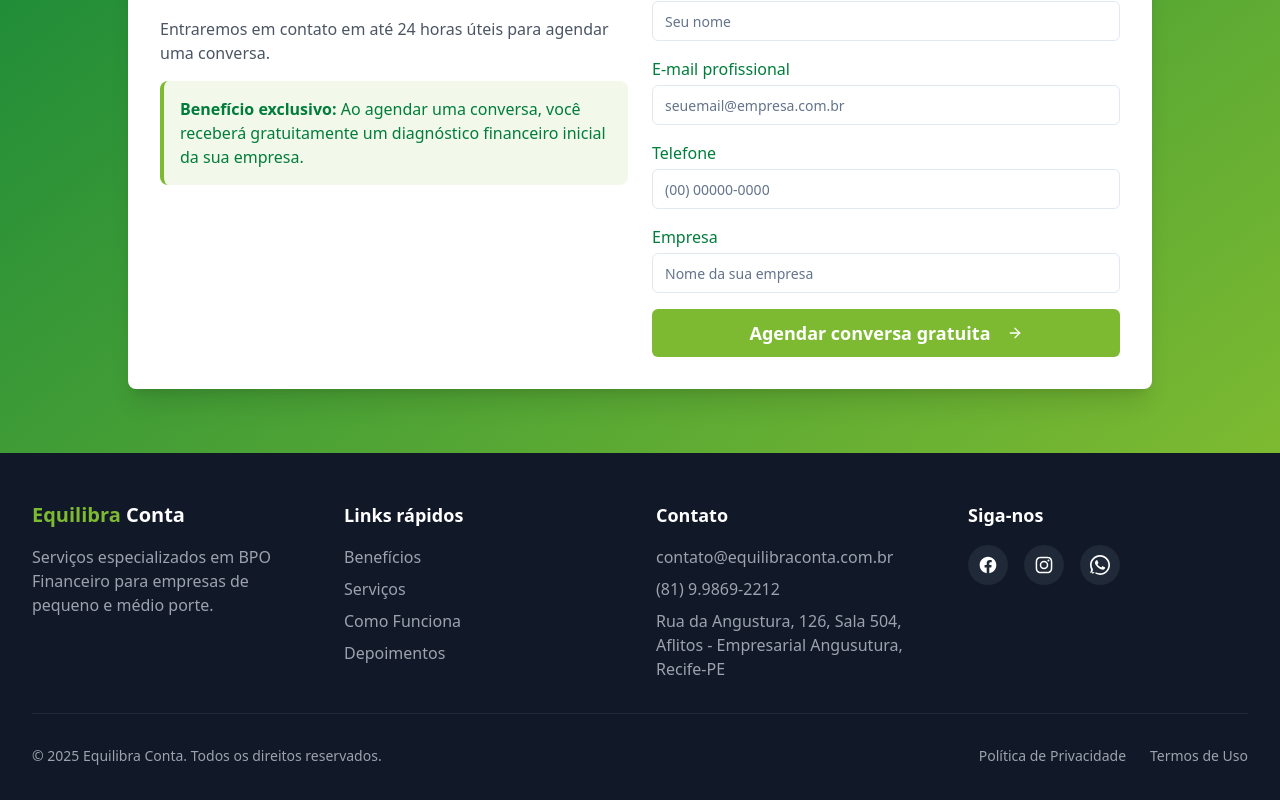
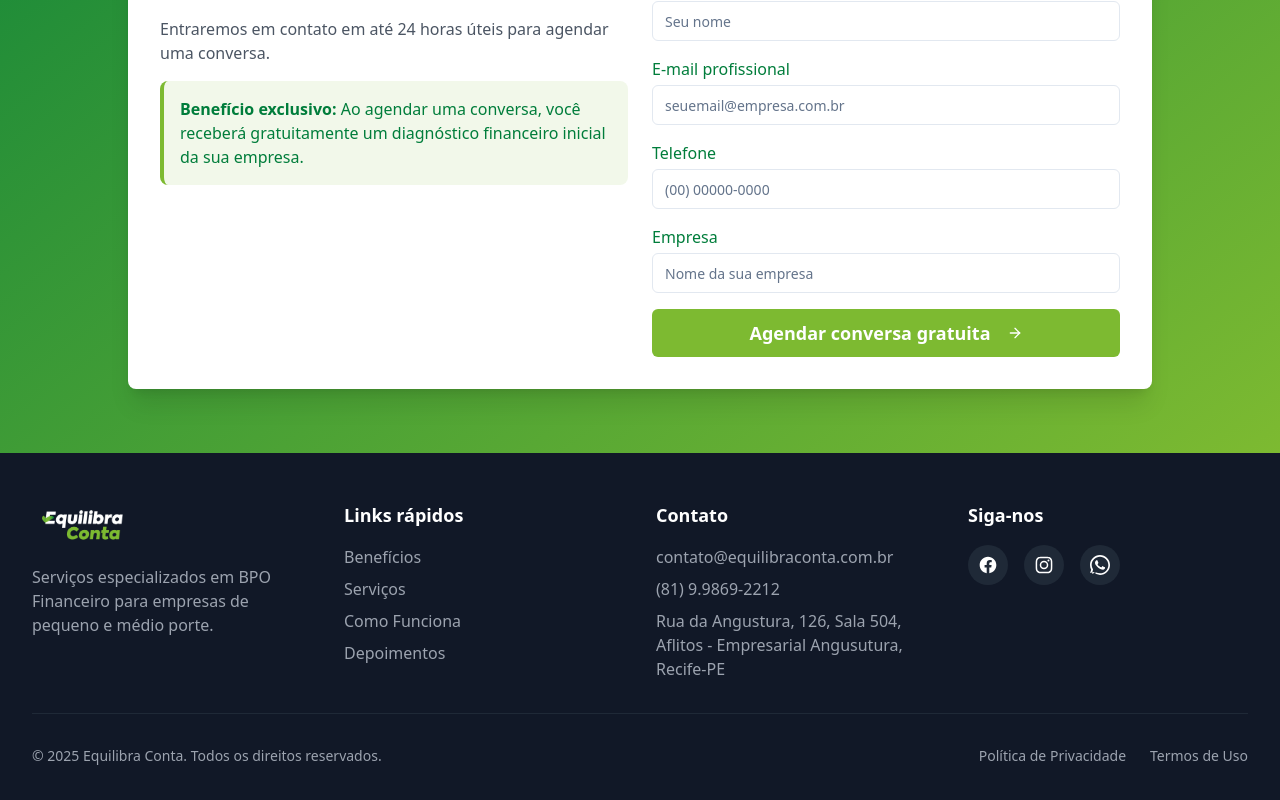
Before and after one commit to rodrigoldmelo/equilibra-conta-landing-page, a React (Vite) app: page / in a window 1280 px wide. Shown: the part 6954-7754 px from the top of the page. Built offline with nearby package versions, Linux system fonts and the light colour scheme.

Commit message:
Replace text logo with image logo in footer
Replaces the text-based logo in the footer with the Equilibra Conta logo image.

```diff
--- a/src/components/Footer.tsx
+++ b/src/components/Footer.tsx
@@ -1,3 +1,4 @@
+import React from 'react';
 
 const Footer = () => {
   return (
@@ -6,7 +7,11 @@ const Footer = () => {
         <div className="grid grid-cols-1 md:grid-cols-2 lg:grid-cols-4 gap-8">
           <div className="space-y-4">
             <h3 className="text-xl font-bold mb-4">
-              <span className="text-equilibra-green-light">Equilibra</span> Conta
+              <img
+                src="/lovable-uploads/35f910ae-f02b-403c-a34c-1e8e7ba3476c.png"
+                alt="Equilibra Conta Logo"
+                className="h-12"
+              />
             </h3>
             <p className="text-gray-400">
               Serviços especializados em BPO Financeiro para empresas de pequeno e médio porte.
```
Also changed, not shown: public/lovable-uploads/35f910ae-f02b-403c-a34c-1e8e7ba3476c.png (added).
